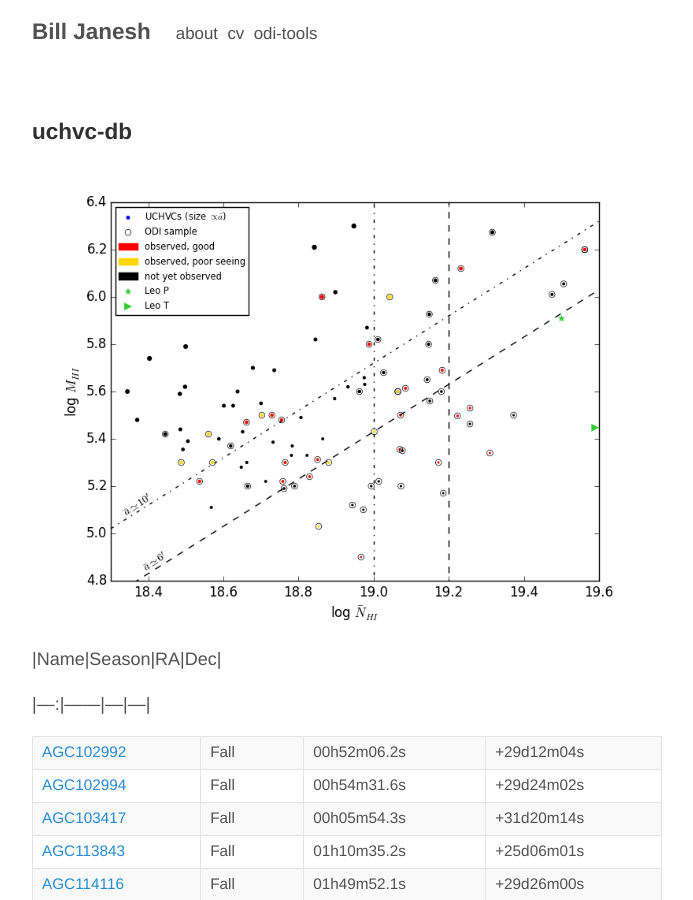
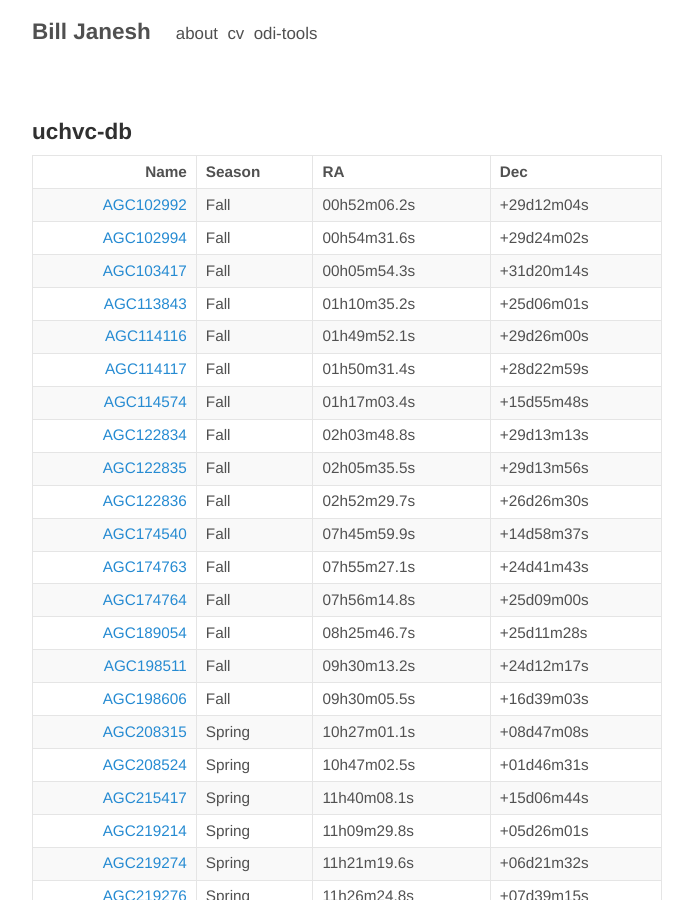
Before and after one commit to bjanesh/bjanesh.github.io, a Jekyll site: the page built from uchvc-db.md, in a window 1280 px wide and 900 px high. Shown: the whole window, without its empty margins (293-986 px from the left). Built offline with Jekyll 4.4.1, drawn with Linux system fonts in a browser that asks for light colours; nearby versions of some CDN libraries.

Commit message:
init uchvc-db

```diff
--- a/uchvc-db.md
+++ b/uchvc-db.md
@@ -2,11 +2,10 @@
 layout: page
 title: uchvc-db
 ---
-![props](props.png)
+<!-- ![props](props.png) -->
+
 |Name|Season|RA|Dec|
-
 |---:|------|---|---|
-
 |[AGC102992](agc102992)|Fall|00h52m06.2s|+29d12m04s|
 |[AGC102994](agc102994)|Fall|00h54m31.6s|+29d24m02s|
 |[AGC103417](agc103417)|Fall|00h05m54.3s|+31d20m14s|
```
